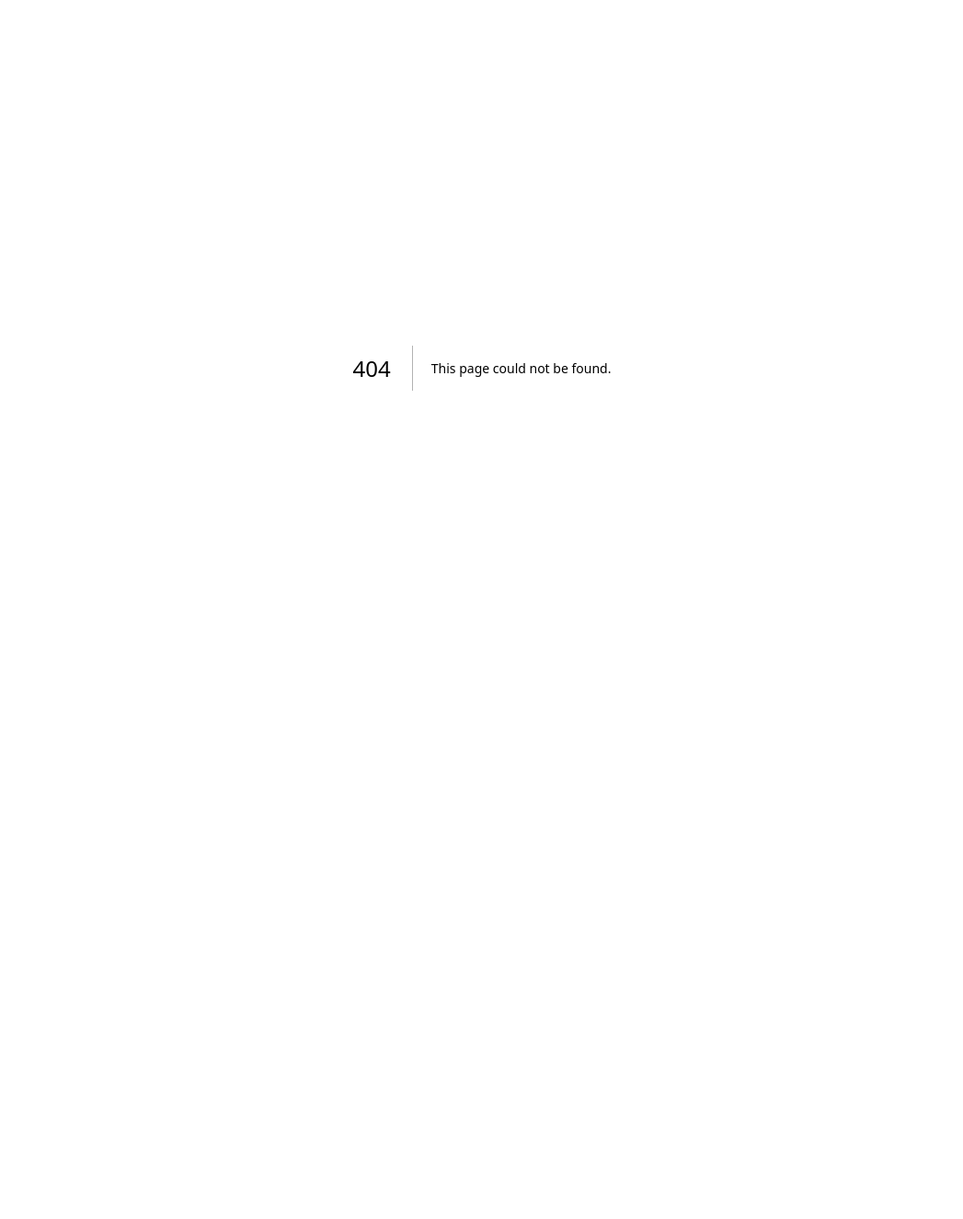
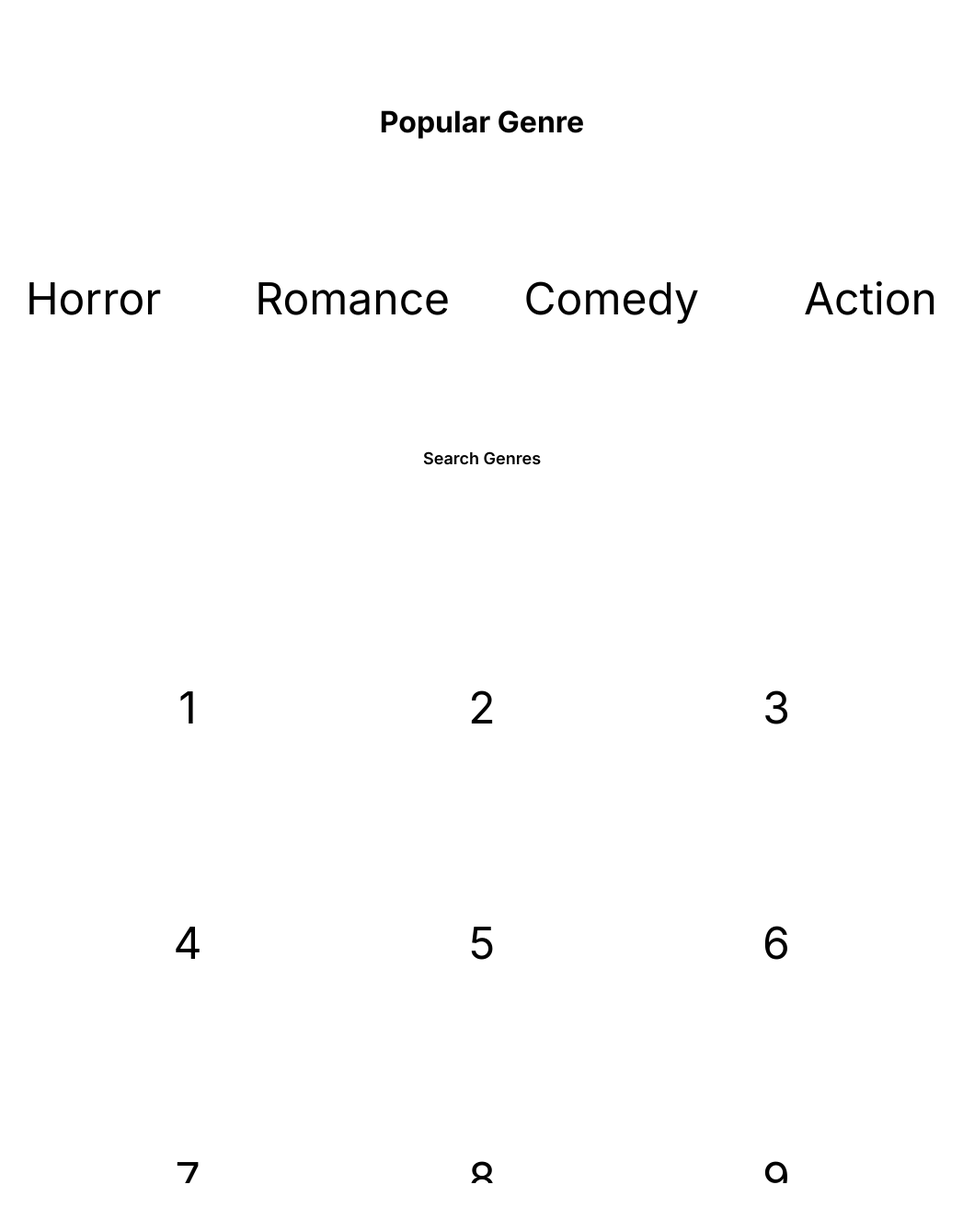
Before and after one commit to Szoph/Hangman, a Next.js app: page /genremenu in a window 1280 px wide. Before the commit this address had no page. Shown: the top 1326 px of the page at 92% size, without its empty margins (116-1163 px from the left). Before the commit the page ends 800 px from the top, so only its background shows below. Built offline with nearby package versions, Linux system fonts and the light colour scheme.

Commit message:
H-4 Genre Menu Basic Layout

```diff
--- /dev/null
+++ b/app/components/GenreMenuComponents/GenreCards.tsx
@@ -0,0 +1,22 @@
+"use client";
+
+import { useRouter } from "next/navigation";
+
+type Props = {
+    height: string;
+    width: string;
+    url?: string;
+    genre: any;
+}
+
+const GenreCards = ({height, width, url, genre}: Props) => {
+    // const router = useRouter();
+
+    return (
+        <div className="genre-cards" style={{height, width}}>
+            <p className="genre-text">{genre}</p>
+        </div>
+    )
+};
+
+export default GenreCards;
--- /dev/null
+++ b/app/components/GenreMenuComponents/SearchGenre.tsx
@@ -0,0 +1,22 @@
+import GenreCards from "./GenreCards";
+
+const SearchGenre = () => {
+    const tempGenre = [1,2,3,4,5,6,7,8,9,10];
+
+    return (
+        <div className="search-genre-container">
+            <form className="search-bar-container">
+                <label className="search-bar-text">Search Genres</label>
+                <input className="search-input" />
+            </form>
+
+            <div className="other-genre-container">
+                {tempGenre.map((genre, index) => (
+                    <GenreCards key={index} height="14em" width="18em" genre={genre} />
+                ))}
+            </div>
+        </div>
+    )
+};
+
+export default SearchGenre;
--- /dev/null
+++ b/app/components/UserAvatar.tsx
@@ -0,0 +1,11 @@
+import "@/app/styles/useravatar.css";
+
+const UserAvatar = () => {
+    return (
+        <div className="user-avatar-container">
+            <div className="user-avatar"></div>
+        </div>
+    );
+};
+
+export default UserAvatar;
--- /dev/null
+++ b/app/genremenu/page.tsx
@@ -0,0 +1,30 @@
+import "@/app/styles/genremenu.css";
+import GenreCards from "../components/GenreMenuComponents/GenreCards";
+import SearchGenre from "../components/GenreMenuComponents/SearchGenre";
+import UserAvatar from "../components/UserAvatar";
+
+const GenreMenuPage = () => {
+  const tempPop = ["Horror", "Romance", "Comedy", "Action"];
+
+  return (
+    <div className="genre-menu-container">
+      <UserAvatar />
+
+      <div className="popular-container">
+        <div className="popular-text-container">
+          <h1 className="popular-text">Popular Genre</h1>
+        </div>
+
+        <div className="popular-genre-container flex-row">
+          {tempPop.map((genre, index) => (
+            <GenreCards key={index} height="80%" width="20%" genre={genre} />
+          ))}
+        </div>
+      </div>
+
+      <SearchGenre />
+    </div>
+  );
+};
+
+export default GenreMenuPage;
--- /dev/null
+++ b/app/styles/genremenu.css
@@ -0,0 +1,106 @@
+.flex-row {
+    display: flex;
+}
+
+/* Genre Page Container */
+.genre-menu-container {
+    display: flex;
+    flex-direction: column;
+    gap: 4px;
+    height: auto;
+    width: 100vw;
+}
+
+/* Genre Cards */
+.genre-cards {
+    border-radius: 0.5rem;
+    border: 2px solid white;
+    display: flex;
+    justify-content: center;
+    align-items: center;
+}
+.genre-cards:hover {
+    scale: 105%;
+    transition-duration: 300ms;
+}
+
+.genre-text {
+    font-size: 3rem;
+    font-weight: 400;
+}
+
+
+/* Popular Genre */
+.popular-container {
+    height: 33.33%;
+    width: 100vw;
+}
+
+.popular-text-container {
+    width: 100vw;
+    height: 4rem;
+    display: flex;
+    justify-content: center;
+    align-items: center;
+}
+
+.popular-genre-container {
+    flex-wrap: wrap;
+    justify-content: center;
+    align-items: center;
+    width: 100%;
+    height: 20em;
+    padding-left: 1rem;
+    padding-right: 1rem;
+    gap: 2em;
+}
+
+
+/* Search Genre */
+.search-genre-container {
+    height: 100%;
+    width: 100%;
+    display: flex;
+    flex-direction: column;
+    align-items: center;
+    justify-content: center;
+    gap: 10px;
+}
+
+.search-bar-container {
+    display: flex;
+    align-items: center;
+    justify-content: center;
+    flex-direction: column;
+    gap: 2em;
+    margin-bottom: 2em;
+}
+
+.search-bar-text {
+    font-size: large;
+    font-weight: 600;
+}
+
+.search-input {
+    height: 4rem;
+    width: 40rem;
+    border-radius: 0.5rem;
+    border: none;
+    background-color: white;
+    outline: none;
+}
+
+.other-genre-container {
+    overflow-y: scroll;
+    height: 40rem;
+    padding: 10px;
+    width: auto;
+    display: grid;
+    grid-template-rows: repeat(3, minmax(2, 1fr));
+    grid-template-columns: repeat(3, minmax(0, 1fr));
+    gap: 2em 2em;
+    justify-content: center;
+    align-items: center;
+    row-gap: 2em;
+    margin-bottom: 4rem;
+}
--- /dev/null
+++ b/app/styles/useravatar.css
@@ -0,0 +1,16 @@
+.user-avatar-container {
+    height: 6rem;
+    width: 100vw;
+    display: flex;
+    align-items: center;
+    justify-content: flex-end;
+    padding-top: 2rem;
+    padding-right: 4rem;
+}
+
+.user-avatar {
+    height: 5rem;
+    width: 5rem;
+    background-color: white;
+    border-radius: 100%;
+}
```
